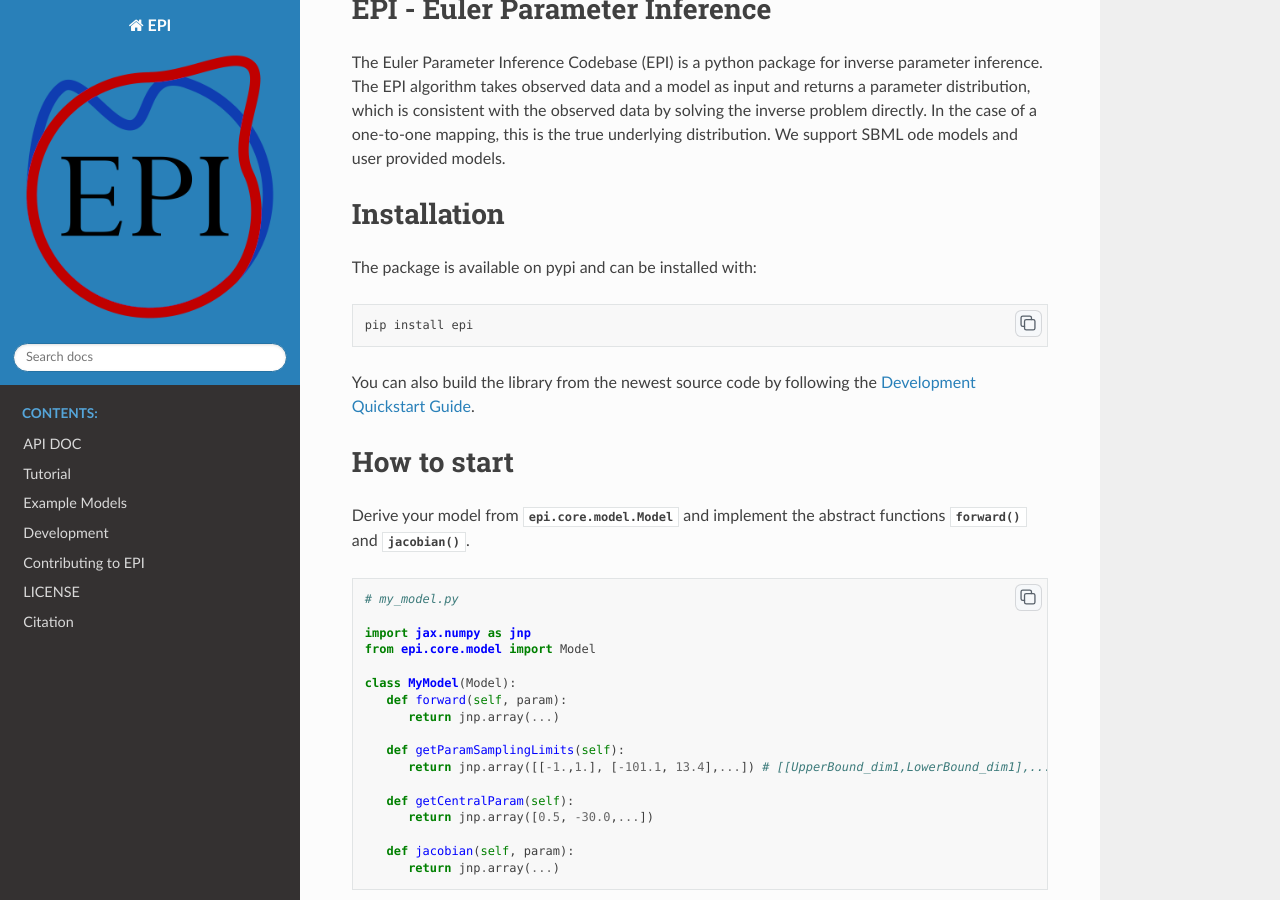
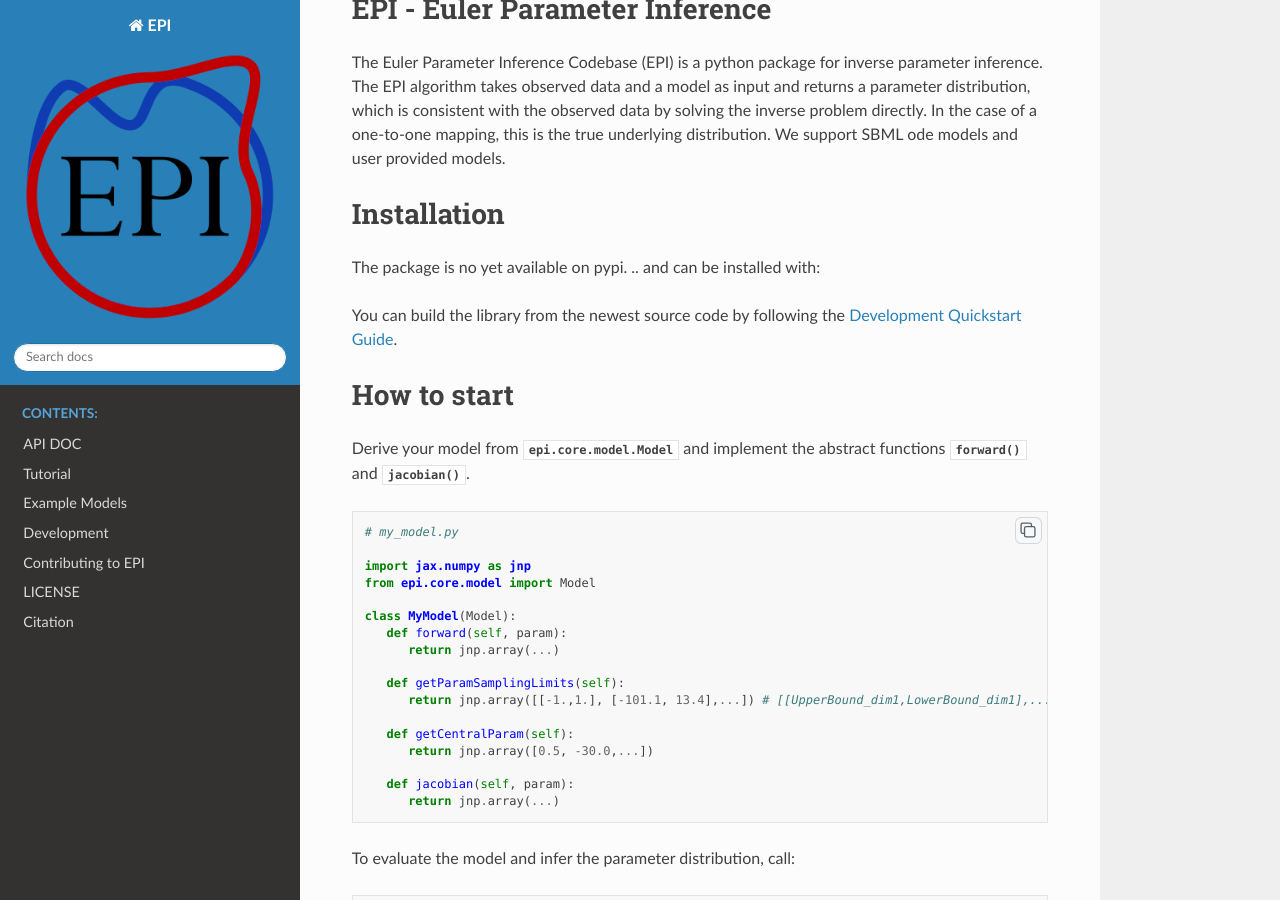
Before and after one commit to Systems-Theory-in-Systems-Biology/EPI, a Sphinx documentation site: the page built from docs/source/welcome.rst, in a window 1280 px wide and 900 px high, scrolled down 393 px. Built offline with Sphinx 7.4.7 and the Read the Docs theme 2.0.0, drawn with Linux system fonts in a browser that asks for light colours.

Commit message:
Update welcome, not yet on pypi

```diff
--- a/docs/source/welcome.rst
+++ b/docs/source/welcome.rst
@@ -16,13 +16,14 @@ We support SBML ode models and user provided models.
 Installation
 ------------
 
-The package is available on pypi and can be installed with:
+The package is no yet available on pypi.
+..  and can be installed with:
 
-.. code-block:: bash
+.. .. code-block:: bash
 
-   pip install epi
+..    pip install epi
 
-You can also build the library from the newest source code by following the :doc:`Development Quickstart Guide </MarkdownLinks/development>`.
+You can build the library from the newest source code by following the :doc:`Development Quickstart Guide </MarkdownLinks/development>`.
 
 ------------
 How to start
```
